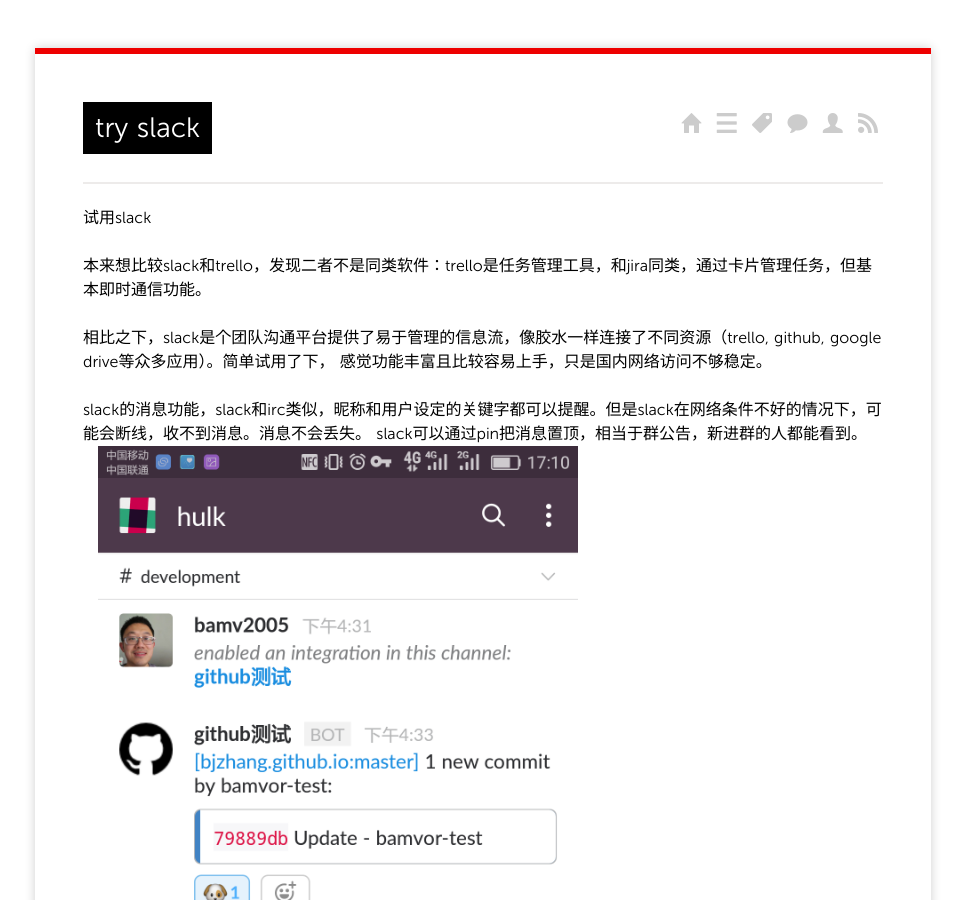
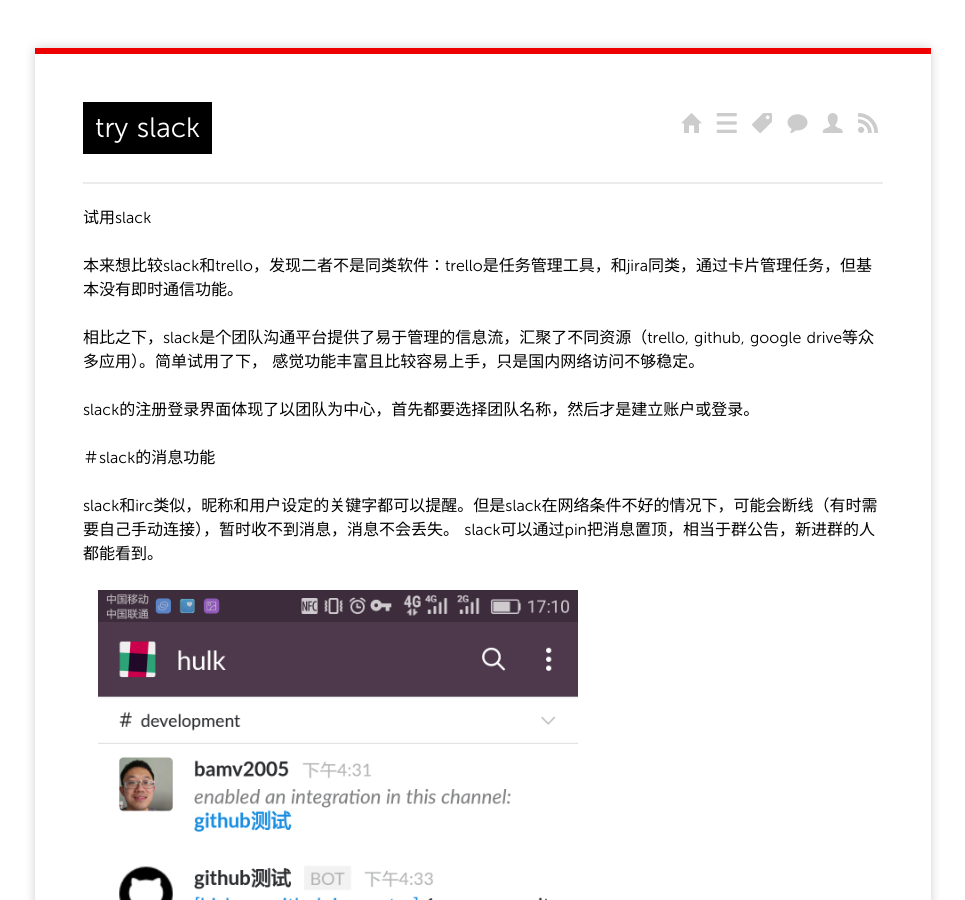
Before and after one commit to bjzhang/bjzhang.github.io, a Jekyll site: the page built from _posts/2016/2016-09-06-try-slack.md, in a window 1280 px wide and 900 px high. Shown: the whole window, without its empty margins (157-1122 px from the left). Built offline with Jekyll 4.4.1, drawn with Linux system fonts in a browser that asks for light colours; Markdown is read by kramdown in place of the engine named in the settings; comment, search, counter and statistics services are not loaded; some of the changed text lies outside the part shown.

Commit message:
doc: slack: first initial version

```diff
--- a/_posts/2016/2016-09-06-try-slack.md
+++ b/_posts/2016/2016-09-06-try-slack.md
@@ -7,28 +7,49 @@
 
 试用slack
 
-本来想比较slack和trello，发现二者不是同类软件：trello是任务管理工具，和jira同类，通过卡片管理任务，但基本即时通信功能。
+本来想比较slack和trello，发现二者不是同类软件：trello是任务管理工具，和jira同类，通过卡片管理任务，但基本没有即时通信功能。
 
-相比之下，slack是个团队沟通平台提供了易于管理的信息流，像胶水一样连接了不同资源（trello, github, google drive等众多应用）。简单试用了下， 感觉功能丰富且比较容易上手，只是国内网络访问不够稳定。
+相比之下，slack是个团队沟通平台提供了易于管理的信息流，汇聚了不同资源（trello, github, google drive等众多应用）。简单试用了下， 感觉功能丰富且比较容易上手，只是国内网络访问不够稳定。
 
-slack的消息功能，slack和irc类似，昵称和用户设定的关键字都可以提醒。但是slack在网络条件不好的情况下，可能会断线，收不到消息。消息不会丢失。
+slack的注册登录界面体现了以团队为中心，首先都要选择团队名称，然后才是建立账户或登录。
+
+＃slack的消息功能
+
+slack和irc类似，昵称和用户设定的关键字都可以提醒。但是slack在网络条件不好的情况下，可能会断线（有时需要自己手动连接），暂时收不到消息，消息不会丢失。
 slack可以通过pin把消息置顶，相当于群公告，新进群的人都能看到。
+
 <img alt="slack pin message" src="{{site.url}}/public/images/slack_project_management/Screenshot_2016-09-06-17-10-44.png" width="60%" align="center" style="margin: 0px 15px">
 
 slack消息分为public channel, private channel和direct message.  private可以在建立时设置，也可以从public转为private。管理员可以invite成员加入private channel。
+
 <img alt="slack channel" src="{{site.url}}/public/images/slack_project_management/Screenshot_2016-09-06-20-30-23.png" width="60%" align="center" style="margin: 0px 15px">
 
-slack支持大量第三方app，试用了slack连接trello，github和google drive。trello和github连接后，用户可以选择同步那个board（for trello）或repo（for github）。可以选择同步哪些类型的信息。
+#slack与slack app
+
+slack支持大量app，试用了slack连接trello，github和google drive。trello和github连接后，用户可以选择同步那个board（for trello）或repo（for github）。可以选择同步哪些类型的信息。注：免费版只支持10个应用。
 
 slack有trello的插件，trello项目更新可以自动在slack里面显示。
+
 <img alt="slack trello" src="{{site.url}}/public/images/slack_project_management/Screenshot_2016-09-06-17-10-38.png" width="60%" align="center" style="margin: 0px 15px">
-可以很容易跳转到trello watch and 继续操作。
+
+可以很容易跳转到trello app查看或继续操作。
+
 <img alt="slack trello" src="{{site.url}}/public/images/slack_project_management/Screenshot_2016-09-06-21-29-54.png" width="60%" align="center" style="margin: 0px 15px">
 
-文档上说slack上贴的google drive链接可以实时更新文档并显示文档开头内容，不知道是否是android应用限制，我只看到链接，没看到文档内容。
+文档和视频教程上说slack上贴的google drive链接可以实时更新文档并显示文档开头内容，不知道是否是android应用限制，我只看到链接，没看到文档内容。
 
+＃ slack的帮助
 slack的帮助很方便，输入英文单词可以找到自己的信息。
+
 <img alt="slack help1" src="{{site.url}}/public/images/slack_project_management/Screenshot_2016-09-06-21-56-59.png" width="60%" align="center" style="margin: 0px 15px">
+
 <img alt="slack help2" src="{{site.url}}/public/images/slack_project_management/Screenshot_2016-09-06-21-57-19.png" width="60%" align="center" style="margin: 0px 15px">
 
+＃ slack 各版本应用对比（待续）
 slack的android app比网页和桌面应用也了部分功能，例如无法把public channel传为private，但基本不影响日常使用。
+
+＃ 结论
+slack是个易用的团队沟通软件，把即时通信和email合二为一，可以很容易在信息流过滤到自己需要的信息。
+
+＃ 参考资料
+[Slack 完整教學與上手心得：找到正確的團隊溝通之道](http://www.playpcesor.com/2015/06/slack.html)
```
